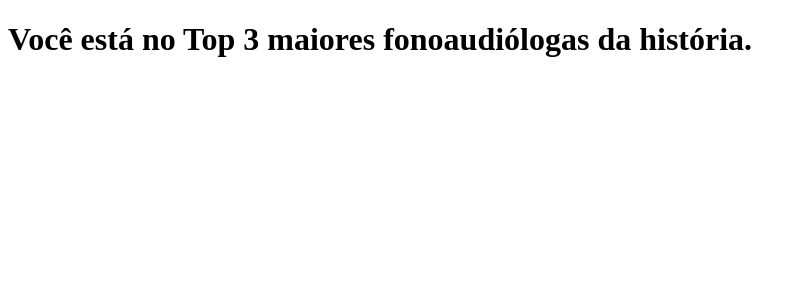
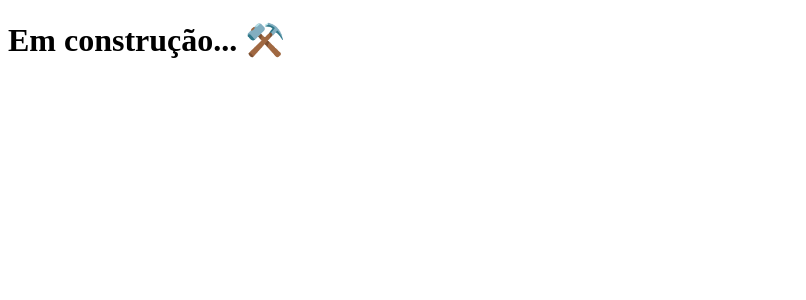
Before and after one commit to henriquecesarjr/clone-tabnews, a Next.js app: page / in a window 1280 px wide. Shown: the top 300 px of the page, without its empty margins (0-806 px from the left). Built offline with nearby package versions, Linux system fonts and the light colour scheme.

Commit message:
altera o conteúdo da página inicial

```diff
--- a/pages/index.js
+++ b/pages/index.js
@@ -1,5 +1,5 @@
 function Home() {
-  return <h1>Você está no Top 3 maiores fonoaudiólogas da história.</h1>;
+  return <h1>Em construção... ⚒️</h1>;
 }
 
 export default Home;
```
